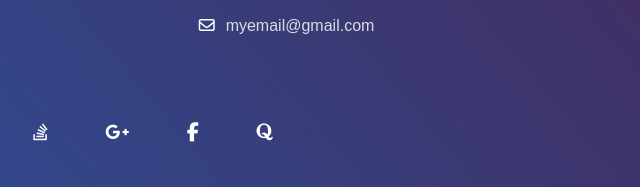
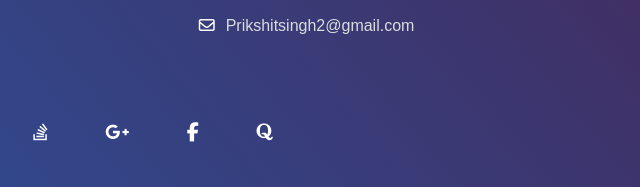
Before and after one commit to prikshit14/Portfolio.github.io, a plain HTML site: page index.html in a window 1280 px wide. Shown: the part 2845-3032 px from the top of the page, 518-1158 px from the left. Drawn offline with Linux system fonts and the light colour scheme.

Commit message:
Update index.html

```diff
--- a/index.html
+++ b/index.html
@@ -353,7 +353,7 @@
                 </div>
                 <div class="my-details-info-container">
                     <i class="far fa-envelope"></i>
-                    <span>myemail@gmail.com</span>
+                    <span>Prikshitsingh2@gmail.com</span>
                     <br> <br>
                 </div>
             </div>
```
